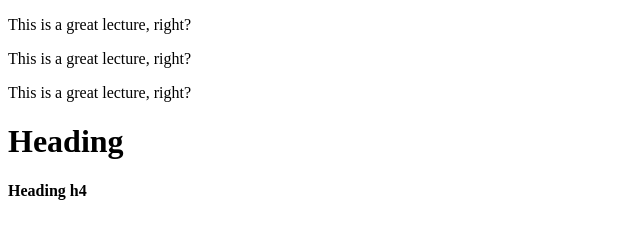
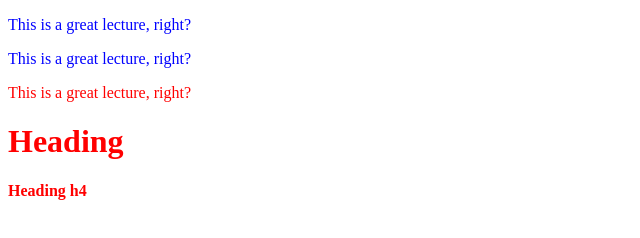
Before and after one commit to sharon1160/learning-html, a plain HTML site: page 03_CSS/4_selectors.html in a window 1280 px wide. Shown: the whole page, without its empty margins (0-640 px from the left). Drawn offline with Linux system fonts and the light colour scheme.

Commit message:
Adding style to selectors.html .

```diff
--- a/03_CSS/css/1_style.css
+++ b/03_CSS/css/1_style.css
@@ -5,3 +5,10 @@ p{
     font-weight: bold;
 }
 */
+p, h1, h4 {
+    color: red;
+}
+
+div p {
+    color: blue;
+}
```
